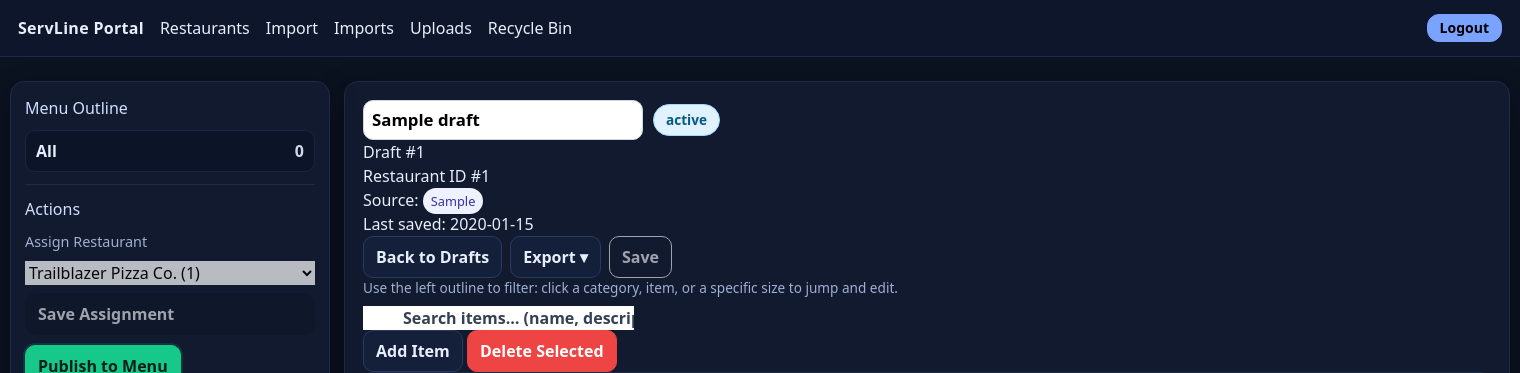
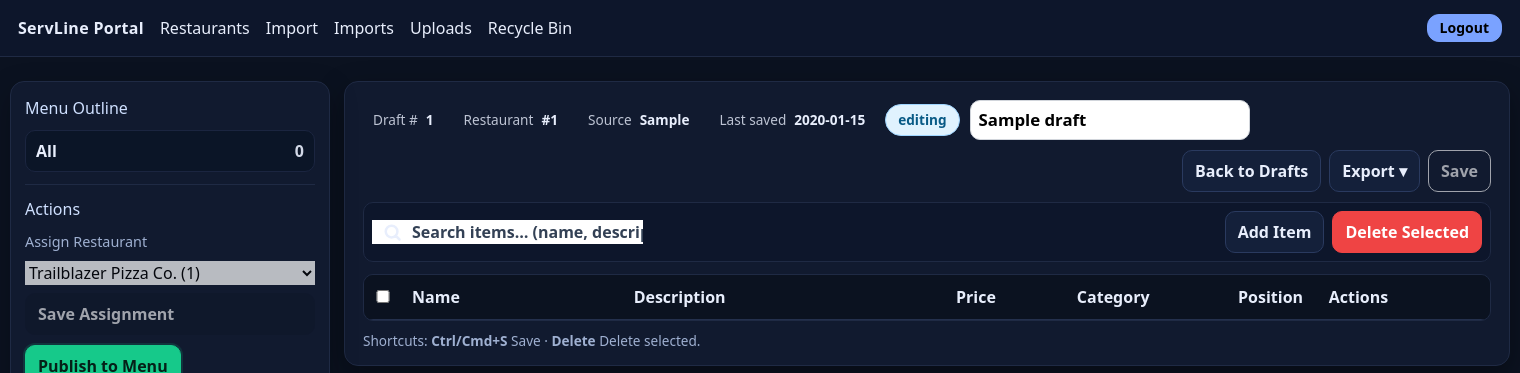
Before and after one commit to jarrodhurteau/ServLine, a Flask app: page /drafts/1/edit in a window 1520 px wide. Shown: the top 373 px of the page. Run offline with Flask 3, Linux system fonts and the light colour scheme; the visitor is signed in with stand-in values (Sample User, id 1); data comes from the database, SQL or seed files in the repository; tables that the repository leaves empty hold one stand-in row (values such as "Sample post"); lists and menus that the app fills with data are empty; parts of the project's set-up code (start-up, migrations or seed data) failed here and were passed over; some libraries are stand-ins or nearby versions.

```diff
--- a/portal/templates/draft_editor.html
+++ b/portal/templates/draft_editor.html
@@ -45,26 +45,25 @@
     <!-- MAIN -->
     <div class="draft-editor">
       <div class="page-header">
-        <div>
-          <div style="display:flex; align-items:center; gap:10px; flex-wrap:wrap;">
-            <input id="draft-title" class="title-input" value="{{ draft.title|e }}" {% if draft.status != 'editing' %}disabled{% endif %} />
-            {% set s = draft.status %}
-            <span class="status-pill status-{{ s }}">{{ s }}</span>
-            <span id="dirty-indicator" class="badge dirty">Unsaved changes</span>
-          </div>
-          <div class="meta">
-            <div>Draft #{{ draft.id }}</div>
-            {% if draft.restaurant_id is not none %}<div>Restaurant ID #{{ draft.restaurant_id }}</div>{% endif %}
+        <div class="infobar">
+          <span class="chip"><span class="label">Draft #</span><span class="value">{{ draft.id }}</span></span>
+          {% if draft.restaurant_id is not none %}
+            <span class="chip"><span class="label">Restaurant</span><span class="value">#{{ draft.restaurant_id }}</span></span>
+          {% endif %}
           {% if draft.source %}
             {% set src = (draft.source|string) %}
-              <div>Source: <span class="badge">{{ src[:60] }}{% if src|length > 60 %}…{% endif %}</span></div>
+            <span class="chip"><span class="label">Source</span><span class="value">{{ src[:24] }}{% if src|length > 24 %}…{% endif %}</span></span>
           {% endif %}
-            {% if draft.source_job_id %}<div>Import Job #{{ draft.source_job_id }}</div>{% endif %}
-            <div>Last saved: <span id="last-saved">{{ draft.updated_at }}</span></div>
-          </div>
-        </div>
+          {% if draft.source_job_id %}
+            <span class="chip"><span class="label">Import Job</span><span class="value">#{{ draft.source_job_id }}</span></span>
+          {% endif %}
+          <span class="chip"><span class="label">Last saved</span><span id="last-saved" class="value">{{ draft.updated_at }}</span></span>
 
-        <div style="display:flex; gap:8px; flex-wrap:wrap; align-items:center;">
+          <span class="status-pill">editing</span>
+          <input id="draft-title" class="title-input" value="{{ draft.title|e }}" {% if draft.status != 'editing' %}disabled{% endif %} />
+          <span id="dirty-indicator" class="badge dirty">Unsaved changes</span>
+
+          <div style="margin-left:auto; display:flex; gap:8px; align-items:center;">
             <a class="btn" href="{{ url_for('drafts_list') }}">Back to Drafts</a>
             <details class="export">
               <summary class="btn">Export ▾</summary>
@@ -78,14 +77,23 @@
             </details>
             <button id="save-btn" class="btn btn-primary" {% if draft.status != 'editing' %}disabled{% endif %}>Save</button>
           </div>
-        <div class="helper">Use the left outline to filter: click a category, item, or a specific size to jump and edit.</div>
+        </div>
       </div>
 
+      <!-- Flash banners -->
       <div id="error-banner" class="error-banner"></div>
       <div id="success-banner" class="success-banner"></div>
 
-      <div class="toolbar">
+      <!-- Sticky toolbar -->
+      <div class="toolbar-sticky">
+        <div class="search-wrap">
+          <!-- magnifying glass icon -->
+          <svg viewBox="0 0 24 24" fill="none" aria-hidden="true">
+            <path d="M21 21l-4.3-4.3m1.8-5.2a7 7 0 11-14 0 7 7 0 0114 0z"
+                  stroke="currentColor" stroke-width="2" stroke-linecap="round" stroke-linejoin="round"/>
+          </svg>
           <input id="search" class="cell-input search" placeholder="Search items… (name, description, category)" />
+        </div>
         <div class="spacer"></div>
         <button id="add-row-btn" class="btn">Add Item</button>
         <button id="delete-selected-btn" class="btn btn-danger">Delete Selected</button>
@@ -101,7 +109,7 @@
               <th style="min-width:120px;">Price</th>
               <th style="min-width:160px;">Category</th>
               <th style="min-width:90px;">Position</th>
-              <th style="min-width:170px;">Actions</th>   <!-- widened so buttons never wrap -->
+              <th style="min-width:170px;">Actions</th>
             </tr>
           </thead>
           <tbody id="items-body">
@@ -204,7 +212,6 @@
       });
     }
 
-    // We infer "(Size)" from end of name:  "Cheese Pizza (Small)"
     const sizeRx = /(.*)\s*\(([^)]+)\)\s*$/;
     function normalizeBaseName(name){ const m = name.match(sizeRx); const base = (m ? m[1] : name).trim(); return base.toLowerCase(); }
 
@@ -314,7 +321,7 @@
       });
     }
 
-    // ---------------- Save / Edit / Ops ----------------
+    /* -------- Save / Edit / Ops -------------------------------------- */
     function collectPayload(){
       const items = [];
       let errors = [];
@@ -360,7 +367,7 @@
         lastSaved.textContent = data.saved_at || new Date().toISOString();
         setDirty(false); deletedIds=[];
         showSuccess("Saved");
-        rebuildOutline();
+        rebuildOutline(); // update counts and groupings
       } catch(e){ showError(String(e)); }
     }
 
@@ -432,7 +439,8 @@
       const selected=$$(".row-select").filter(cb=>cb.checked).map(cb=>cb.closest("tr"));
       if (!selected.length) return;
       selected.forEach(tr=>{ queueDelete(tr); tr.remove(); });
-      setDirty(true); showToast(`Deleted ${selected.length} item(s)`); rebuildOutline();
+      setDirty(true); showToast(`Deleted ${selected.length} item(s)`);
+      rebuildOutline();
     });
     function queueDelete(tr){ const idAttr=tr.getAttribute("data-id"); if (idAttr && /^\d+$/.test(idAttr)) deletedIds.push(Number(idAttr)); }
 
```
Lines whose indentation alone changed are shown as unchanged.
